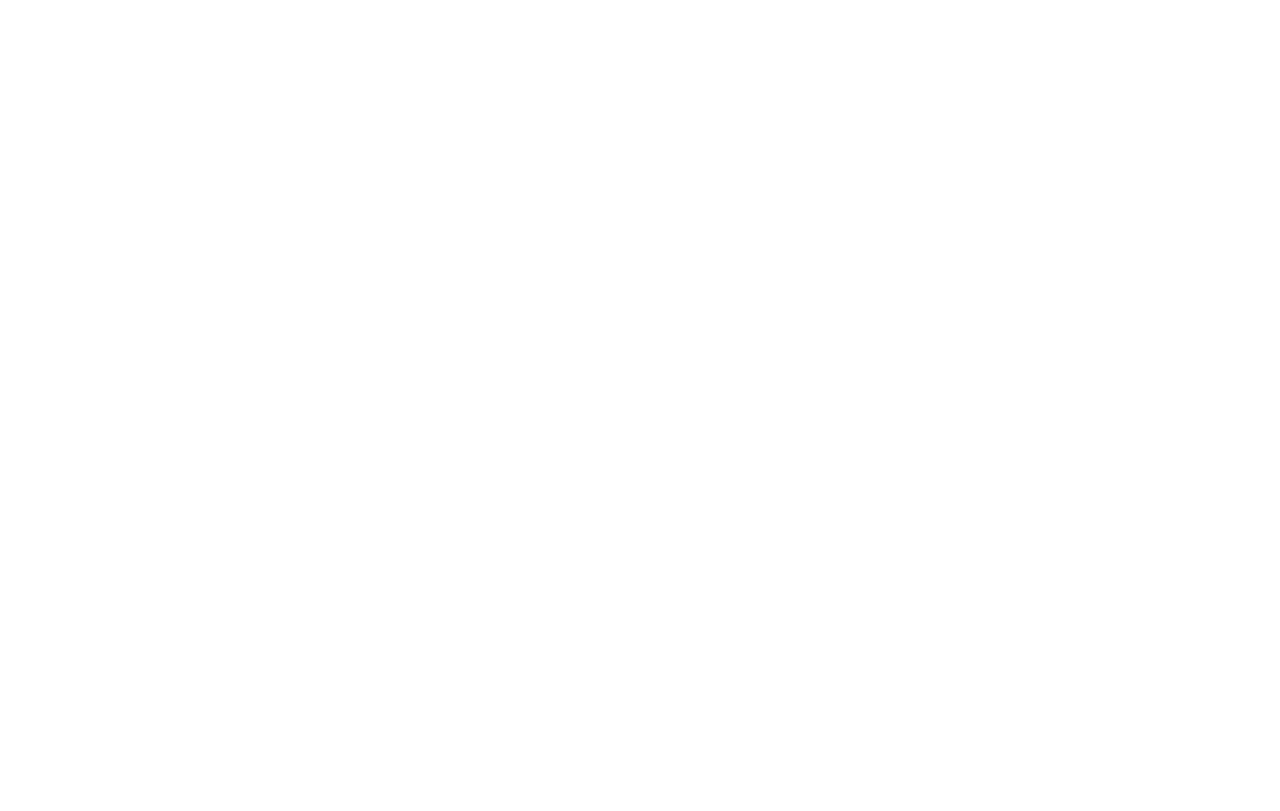
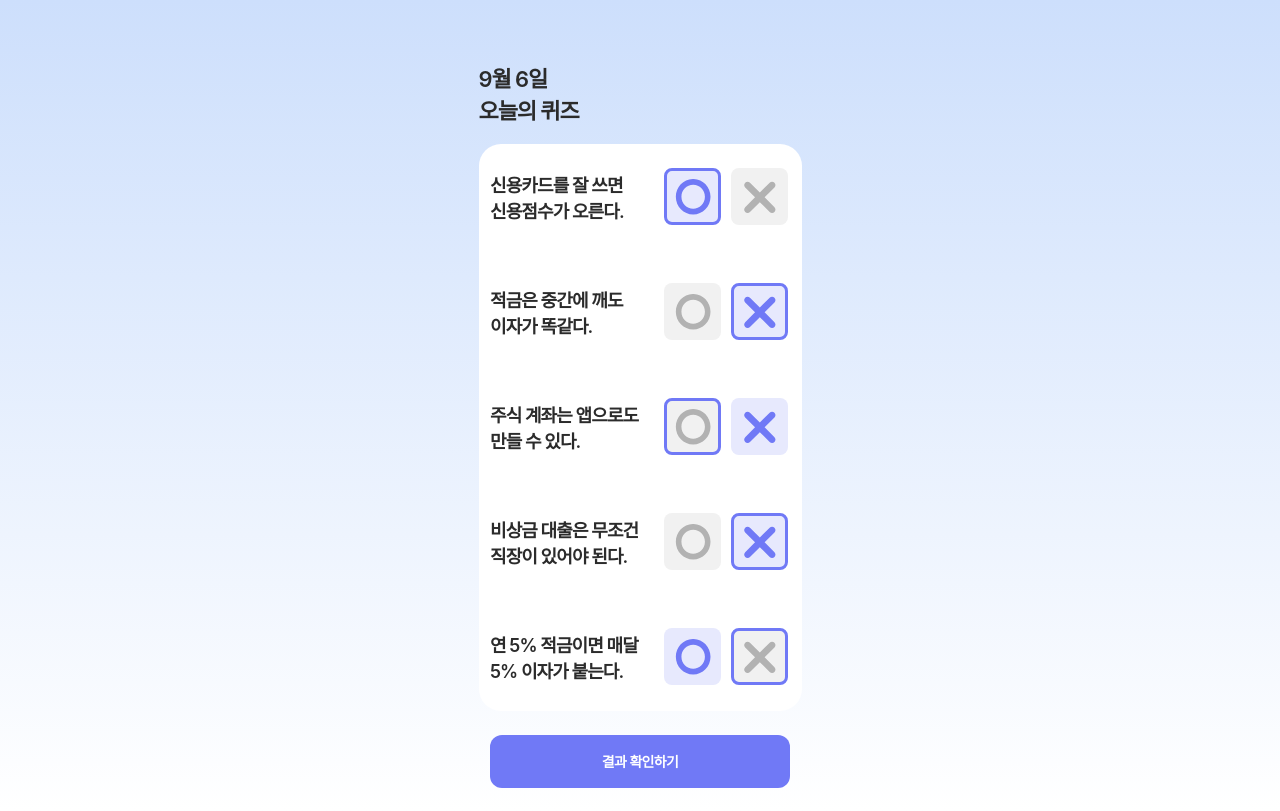
Before and after one commit to CtrlX-oneDayWallet/dayPocket_Front, a React (Create React App) app: page /quiz/correct in a window 1280 px wide. Before the commit this address had no page. Built offline with nearby package versions, Linux system fonts and the light colour scheme.

Commit message:
feat: 퀴즈 풀이 및 정답 맞추기 페이지 제작

```diff
--- a/src/App.tsx
+++ b/src/App.tsx
@@ -1,6 +1,6 @@
 import { BrowserRouter, useLocation, Routes, Route } from "react-router-dom";
 import { AnimatePresence } from "framer-motion";
-import { Main, Asset1 } from "./pages";
+import { Main, Asset1, Explanation, Correct } from "./pages";
 import { Layout } from "./components";
 
 function AnimatedRoutes() {
@@ -12,6 +12,8 @@
         <Route element={<Layout />}>
           <Route path="/" element={<Main />} />
           <Route path="/asset/1" element={<Asset1 />} />
+          <Route path="/quiz/explanation" element={<Explanation />} />\
+          <Route path="/quiz/correct" element={<Correct />} />
         </Route>
       </Routes>
     </AnimatePresence>
--- a/src/pages/index.ts
+++ b/src/pages/index.ts
@@ -1,2 +1,4 @@
 export { default as Main } from "./main/Main";
 export { default as Asset1 } from "./assets/Asset1";
+export { default as Explanation } from "./quiz/Explanation";
+export { default as Correct } from "./quiz/Correct";
--- /dev/null
+++ b/src/pages/quiz/Correct.tsx
@@ -0,0 +1,61 @@
+import { Button } from "@/components";
+import * as S from "./Explanation.styles";
+import { useNavigate } from "react-router-dom";
+
+const questions = [
+  { id: 1, text: "신용카드를 잘 쓰면\n신용점수가 오른다.", correct: true },
+  { id: 2, text: "적금은 중간에 깨도\n이자가 똑같다.", correct: false },
+  { id: 3, text: "주식 계좌는 앱으로도\n만들 수 있다.", correct: true },
+  { id: 4, text: "비상금 대출은 무조건\n직장이 있어야 된다.", correct: false },
+  { id: 5, text: "연 5% 적금이면 매달\n5% 이자가 붙는다.", correct: false },
+];
+
+// 임시 예시: 사용자가 선택한 정답
+const userAnswers = [
+  { id: 1, answer: true },
+  { id: 2, answer: false },
+  { id: 3, answer: false },
+  { id: 4, answer: false },
+  { id: 5, answer: true },
+];
+
+export default function Correct() {
+  const navigate = useNavigate();
+  return (
+    <S.ExplanationContainer>
+      <S.Title>
+        9월 6일
+        <br />
+        오늘의 퀴즈
+      </S.Title>
+      <S.QuestionList>
+        {questions.map((q) => {
+          const user = userAnswers.find((a) => a.id === q.id);
+          const userAnswer = user?.answer;
+          const correctAnswer = q.correct;
+
+          return (
+            <S.QuestionItem key={q.id}>
+              <S.QuestionText>{q.text}</S.QuestionText>
+              <S.OXGroup>
+                <S.OXButton
+                  chosen={userAnswer === true}
+                  selected={correctAnswer === true}
+                >
+                  <S.TrueIcon $selected={userAnswer === true} />
+                </S.OXButton>
+                <S.OXButton
+                  chosen={userAnswer === false}
+                  selected={correctAnswer === false}
+                >
+                  <S.FalseIcon $selected={userAnswer === false} />
+                </S.OXButton>
+              </S.OXGroup>
+            </S.QuestionItem>
+          );
+        })}
+      </S.QuestionList>
+      <Button label="결과 확인하기" onClick={() => navigate("/quiz/finish1")} />
+    </S.ExplanationContainer>
+  );
+}
--- /dev/null
+++ b/src/pages/quiz/Explanation.styles.ts
@@ -0,0 +1,94 @@
+import styled from "styled-components";
+import { ReactComponent as TrueIconBase } from "@/assets/icons/icon-true.svg";
+import { ReactComponent as FalseIconBase } from "@/assets/icons/icon-false.svg";
+
+export const ExplanationContainer = styled.div`
+  display: flex;
+  flex-direction: column;
+  align-items: center;
+  width: 100%;
+  height: 100%;
+  padding-top: 43px;
+  padding-bottom: 23px;
+`;
+
+export const Title = styled.h2`
+  color: ${({ theme }) => theme.gray.gy6};
+  width: 323px;
+  font-size: 22px;
+  font-style: normal;
+  font-weight: 600;
+  line-height: normal;
+  letter-spacing: -1.1px;
+`;
+
+export const QuestionList = styled.div`
+  width: 323px;
+  height: 567px;
+  flex-shrink: 0;
+  border-radius: 22px;
+  background-color: ${({ theme }) => theme.gray.white};
+  display: flex;
+  flex-direction: column;
+  align-items: center;
+  justify-content: center;
+  gap: 58px;
+  margin-bottom: 24px;
+`;
+
+export const QuestionItem = styled.div`
+  display: flex;
+  justify-content: space-between;
+  align-items: center;
+  width: 300px;
+  height: 57px;
+`;
+
+export const QuestionText = styled.p`
+  white-space: pre-line;
+  color: ${({ theme }) => theme.gray.gy6};
+  font-size: 18px;
+  font-style: normal;
+  font-weight: 600;
+  line-height: normal;
+  letter-spacing: -0.9px;
+`;
+
+export const OXGroup = styled.div`
+  width: 126px;
+  height: 57.503px;
+  flex-shrink: 0;
+  display: flex;
+  gap: 10px;
+`;
+
+export const OXButton = styled.button<{
+  selected: boolean;
+  chosen?: boolean;
+}>`
+  width: 57px;
+  height: 57px;
+  display: flex;
+  justify-content: center;
+  align-items: center;
+  border-radius: 8px;
+  border: ${({ selected, theme }) =>
+    selected ? `3px solid ${theme.primary.pu1}` : "none"};
+  background-color: ${({ chosen, theme }) =>
+    chosen ? theme.primary.pu2 : theme.gray.gy1};
+
+  transition: all 0.3s ease;
+  cursor: pointer;
+`;
+
+export const TrueIcon = styled(TrueIconBase)<{ $selected: boolean }>`
+  fill: ${({ theme, $selected }) =>
+    $selected ? theme.primary.pu1 : theme.gray.gy3};
+  transition: fill 0.5s ease;
+`;
+
+export const FalseIcon = styled(FalseIconBase)<{ $selected: boolean }>`
+  fill: ${({ theme, $selected }) =>
+    $selected ? theme.primary.pu1 : theme.gray.gy3};
+  transition: fill 0.5s ease;
+`;
--- /dev/null
+++ b/src/pages/quiz/Explanation.tsx
@@ -0,0 +1,69 @@
+import { useState } from "react";
+import * as S from "./Explanation.styles";
+import { Button } from "@/components";
+import { useNavigate } from "react-router-dom";
+
+const questions = [
+  { id: 1, text: "신용카드를 잘 쓰면\n신용점수가 오른다.", correct: true },
+  { id: 2, text: "적금은 중간에 깨도\n이자가 똑같다.", correct: false },
+  { id: 3, text: "주식 계좌는 앱으로도\n만들 수 있다.", correct: true },
+  { id: 4, text: "비상금 대출은 무조건\n직장이 있어야 된다.", correct: false },
+  { id: 5, text: "연 5% 적금이면 매달\n5% 이자가 붙는다.", correct: false },
+];
+
+export default function Explanation() {
+  const navigate = useNavigate();
+  const [answers, setAnswers] = useState(
+    questions.map((q) => ({ id: q.id, answer: null as boolean | null }))
+  );
+
+  const handleAnswer = (id: number, value: boolean) => {
+    setAnswers((prev) =>
+      prev.map((a) => (a.id === id ? { ...a, answer: value } : a))
+    );
+  };
+
+  const handleSubmit = () => {
+    navigate("/quiz/correct", { state: { answers } });
+  };
+
+  const allAnswered = answers.every((a) => a.answer !== null);
+
+  return (
+    <S.ExplanationContainer>
+      <S.Title>
+        9월 6일
+        <br />
+        오늘의 퀴즈
+      </S.Title>
+      <S.QuestionList>
+        {questions.map((q) => {
+          const current = answers.find((a) => a.id === q.id);
+          return (
+            <S.QuestionItem key={q.id}>
+              <S.QuestionText>{q.text}</S.QuestionText>
+              <S.OXGroup>
+                <S.OXButton
+                  chosen={current?.answer === true}
+                  selected={false}
+                  onClick={() => handleAnswer(q.id, true)}
+                >
+                  <S.TrueIcon $selected={current?.answer === true} />
+                </S.OXButton>
+                <S.OXButton
+                  chosen={current?.answer === false}
+                  selected={false}
+                  onClick={() => handleAnswer(q.id, false)}
+                >
+                  <S.FalseIcon $selected={current?.answer === false} />
+                </S.OXButton>
+              </S.OXGroup>
+            </S.QuestionItem>
+          );
+        })}
+      </S.QuestionList>
+
+      <Button label="제출하기" onClick={handleSubmit} disabled={!allAnswered} />
+    </S.ExplanationContainer>
+  );
+}
```
Also changed, not shown: src/assets/icons/icon-false.svg (added), src/assets/icons/icon-true.svg (added).
